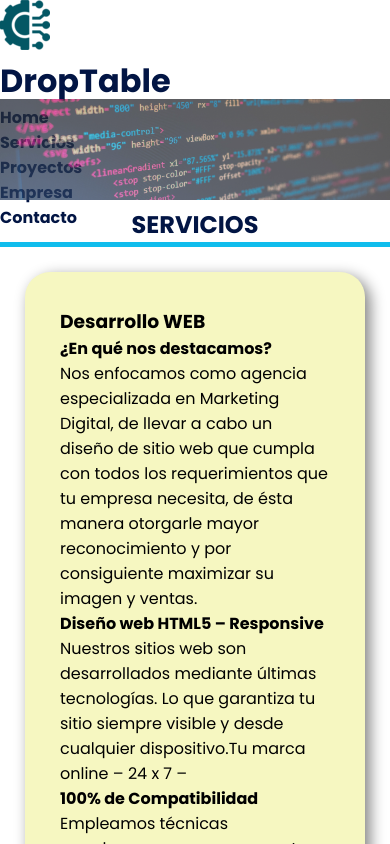
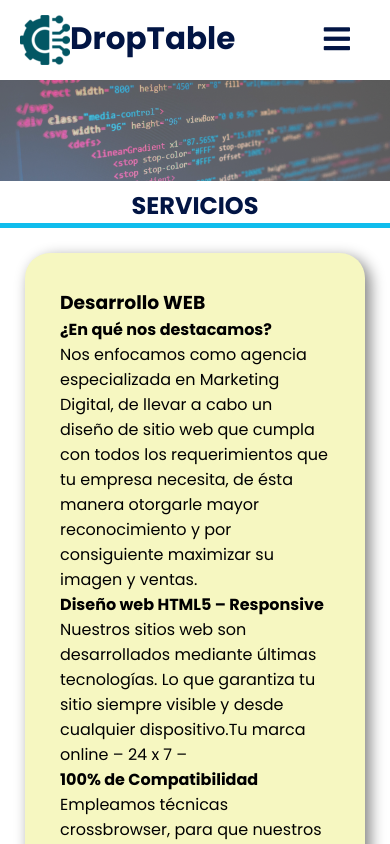
Before and after one commit to Ferste/39315-droptable, a plain HTML site: page pages/servicios.html in a window 390 px wide. Shown: the top 844 px of the page. Drawn offline with Linux system fonts and the light colour scheme.

Commit message:
barra de navegacion resposive

```diff
--- a/css/style.css
+++ b/css/style.css
@@ -2,6 +2,8 @@
     margin: 0;
     padding: 0;
     box-sizing: border-box;
+    list-style: none;
+    text-decoration: none;
 }
 /*
 Colores
@@ -17,29 +19,114 @@ Colores
 font :
 font-family: 'Poppins', sans-serif;
 */
-
+/********************* barra de navegacion  *****************/
 header{
-    width: 100%;
-    height: 99px; /* tamaño real 99px pero sin posicion no era posible realizar las pruebas de enlace entre paginas*/
     font-family: 'Poppins', sans-serif;
     font-weight:bold;
 }
 
-.logo-marca a{
-    text-decoration: none;
+nav{
+    height: 80px;
+    width: 100%;
+}
+.enlace{
+    position: absolute;
+    padding: 15px 80px;
     color: #021544;
 
 }
 
-.navbar{
-    list-style: none;
+.enlace h1{
+    position: absolute;
+    display: inline-block;
+    font-size: 31px;
 }
 
-.navbar li a{
-    text-decoration: none;
+nav ul{
+    float: right;
+    margin-right: 50px;
+}
+nav ul li{
+    display: inline-block;
+    line-height: 80px;
+    margin: 0 5px;
+}
+nav ul li a{
     color: #021544;
+    font-size: 18px;
+    padding: 7px 15px;
+    border-radius: 3px;
 }
 
+li a:hover{
+    background:#18beeba7;
+    transition: .5s;
+}
+
+.checkbtn{
+    font-size: 30px;
+    color: #021544;
+    float: right;
+    line-height: 80px;
+    margin-right: 40px;
+    cursor: pointer;
+    display: none;
+}
+#check{
+    display: none;
+}
+
+
+@media (max-width: 1024px){
+    nav ul{
+        margin-right: 30px;
+    }
+    .enlace{
+        padding-left: 30px;
+    }
+    nav ul li a{
+        font-size: 16px;
+        padding: 0px 5px;
+    }
+}
+
+@media (max-width: 900px){
+    nav ul{
+        margin-right: 20px;
+    }
+    .enlace{
+        padding-left: 20px;
+    }
+}
+
+@media (max-width: 768px){
+    .checkbtn{
+        display: block;
+    }
+    ul{
+        position: fixed;
+        width: 100%;
+        height: 100vh;
+        background: #EDECEC;
+        top: 80px;
+        left: -100%;
+        text-align: center;
+        transition: all .5s;
+    }
+    nav ul li{
+        display: block;
+        margin: 50px 0;
+        line-height: 30px;
+    }
+    nav ul li a{
+        font-size: 20px;
+    }
+
+    #check:checked ~ ul{
+        left:0;
+    }
+}
+/*********************   *****************/
 .fondo-index{
     position: relative;
     text-align: center;
--- a/pages/servicios.html
+++ b/pages/servicios.html
@@ -9,19 +9,21 @@
     <link rel="preconnect" href="https://fonts.googleapis.com">
     <link rel="preconnect" href="https://fonts.gstatic.com" crossorigin>
     <link href="https://fonts.googleapis.com/css2?family=Poppins:wght@400;700&display=swap" rel="stylesheet">
+    <link href="https://cdnjs.cloudflare.com/ajax/libs/font-awesome/5.13.0/css/all.min.css" rel="stylesheet">
 </head>
 <body>
     <header>
-        <!-- Logo empresa ------------------------>
-        <div class="logo-marca">
-            <a href="../index.html">
-                <img src="../assets/img/logos/logo.png" alt="LogoMarca">
-            <h1>DropTable</h1>
+        <!-- Logo empresa -->
+        <nav>
+            <input type="checkbox" id="check">
+            <label for="check" class="checkbtn">
+                <i class="fas fa-bars"></i>
+            </label>
+            <a href="../index.html" class="enlace">
+                <img src="../assets/img/logos/logo.png" alt="LogoMarca" class="logo">
+                <h1>DropTable</h1>
             </a>
-        </div>
-        <!-- Barra de navegacion ----------------------->
-        <nav>
-            <ul class="navbar">
+            <ul>
                 <li><a href="../index.html">Home</a></li>
                 <li><a href="../pages/servicios.html">Servicios</a></li>
                 <li><a href="../pages/proyectos.html">Proyectos</a></li>
```
Also changed, not shown: index.html (+10 -8 lines), pages/contacto.html (+21 -17 lines), pages/empresa.html (+10 -9 lines), pages/proyectos.html (+10 -9 lines).
